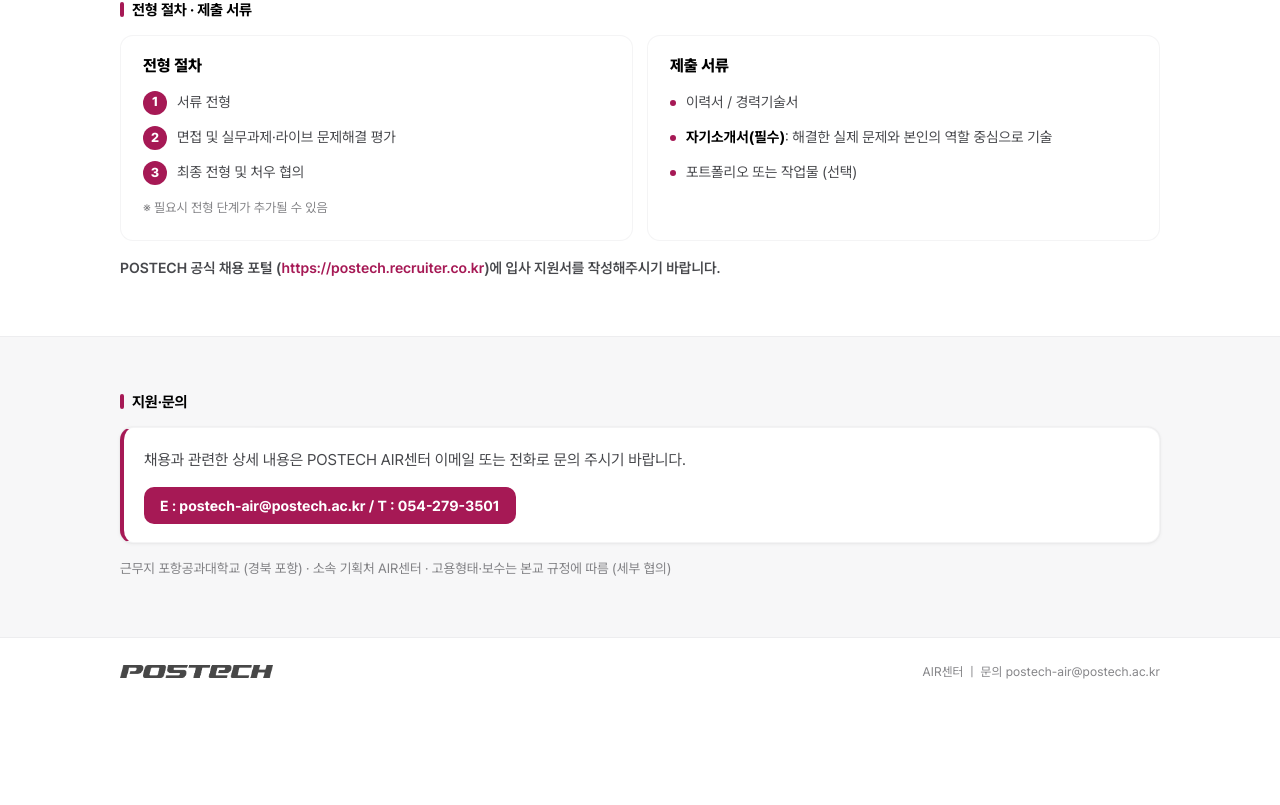
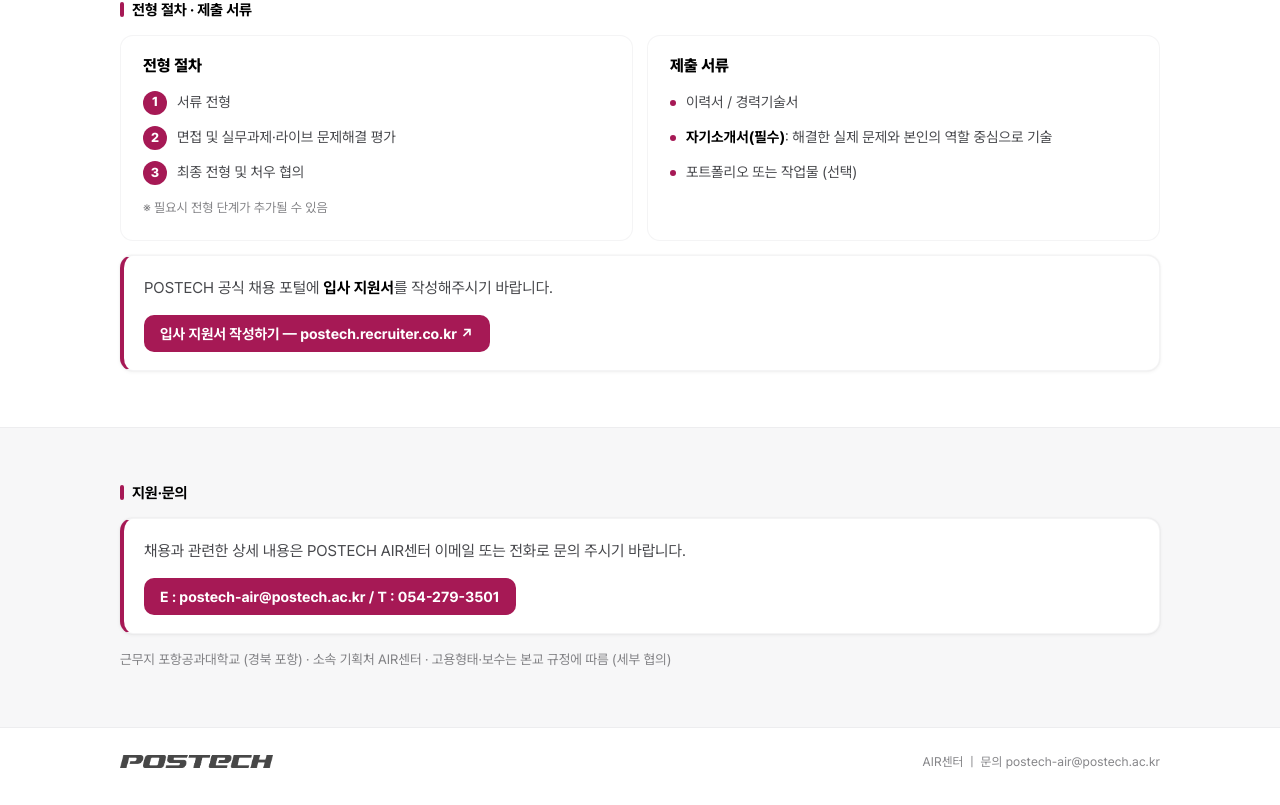
Before and after one commit to postechair/postechair.github.io, a Next.js app: page /recruit/ax-engineer in a window 1280 px wide. Shown: the part 2549-3354 px from the top of the page. Before the commit the page ends 3264 px from the top, so only its background shows below. Built offline with nearby package versions, Linux system fonts and the light colour scheme.

Commit message:
Present recruiter portal as callout card with CTA button
Co-Authored-By: Claude Fable 5 <noreply@anthropic.com>

```diff
--- a/app/globals.css
+++ b/app/globals.css
@@ -118,7 +118,7 @@ a.card:hover { border-color: var(--primary-bg-active); box-shadow: var(--shadow-
 .steps li::before { content: counter(step); position: absolute; left: 0; top: 2px; width: 24px; height: 24px; border-radius: 50%; background: var(--primary); color: #fff; font-size: 13px; font-weight: 800; display: flex; align-items: center; justify-content: center; }
 .jd p.workcond { margin: 14px 0 0; font-size: 13.5px; color: var(--fg-alternative); }
 .jd p.stepnote { margin: 12px 0 0; font-size: 13px; color: var(--fg-alternative); }
-.jd p.applyref { margin: 14px 0 0; font-size: 14.5px; font-weight: 600; }
+.req-grid + .callout { margin-top: 14px; }
 
 @media (max-width: 640px) {
   .hero .wrap { padding: 48px 16px 44px; }
--- a/components/recruit.tsx
+++ b/components/recruit.tsx
@@ -92,7 +92,10 @@ export function SelectionProcessSection() {
             </ul>
           </div>
         </div>
-        <p className="applyref">POSTECH 공식 채용 포털 (<a href="https://postech.recruiter.co.kr" target="_blank" rel="noopener">https://postech.recruiter.co.kr</a>)에 입사 지원서를 작성해주시기 바랍니다.</p>
+        <div className="callout">
+          <p>POSTECH 공식 채용 포털에 <b>입사 지원서</b>를 작성해주시기 바랍니다.</p>
+          <a className="applybtn" href="https://postech.recruiter.co.kr" target="_blank" rel="noopener">입사 지원서 작성하기 — postech.recruiter.co.kr ↗</a>
+        </div>
       </div>
     </section>
   );
```
Also changed, not shown: 8 other files (tests, documents, lock files or other folders).
